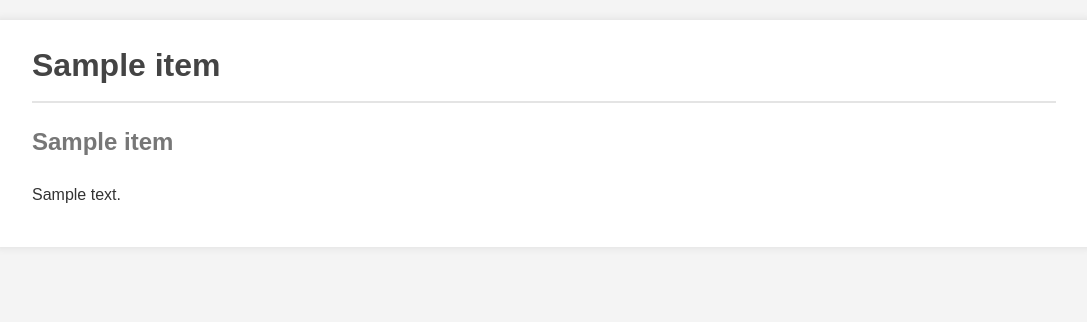
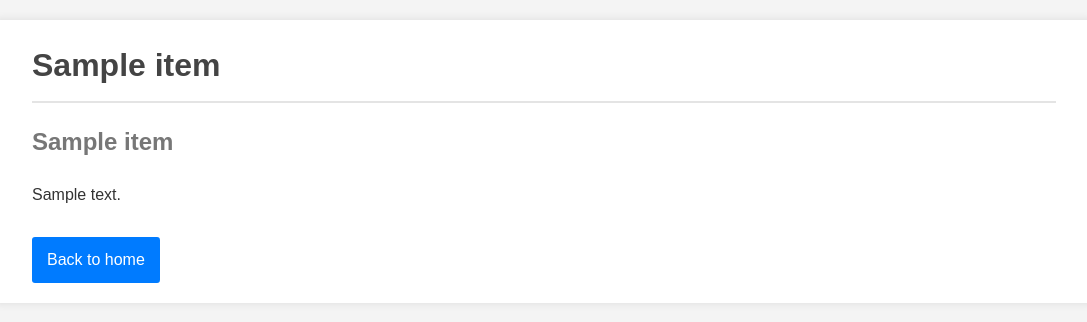
Before and after one commit to omerhalid/blog_flask, a Flask app: page /blog in a window 1280 px wide. Shown: the top 322 px of the page, without its empty margins (96-1183 px from the left). Run offline with Flask 3, Linux system fonts and the light colour scheme; a database or web service that is not in the repository returns one stand-in record (values such as "Sample title"); data that the repository does not hold is empty.

Commit message:
add go to home button

```diff
--- a/templates/blog.html
+++ b/templates/blog.html
@@ -60,6 +60,20 @@
             margin-bottom: 20px;
         }
 
+        a {
+            display: inline-block;
+            padding: 10px 15px;
+            background-color: #007BFF;
+            color: #fff;
+            text-decoration: none;
+            border-radius: 3px;
+            margin-top: 10px;
+        }
+
+        a:hover {
+            background-color: #0056b3;
+        }
+
         p {
             margin-bottom: 20px;
         }
@@ -73,6 +87,7 @@
         <h2>{{ blog_post.subtitle }}</h2>
         <p>{{ blog_post.body }}</p>
         {% endfor %}
+        <a href="/">Back to home</a>
     </div>
 </body>
 
```
